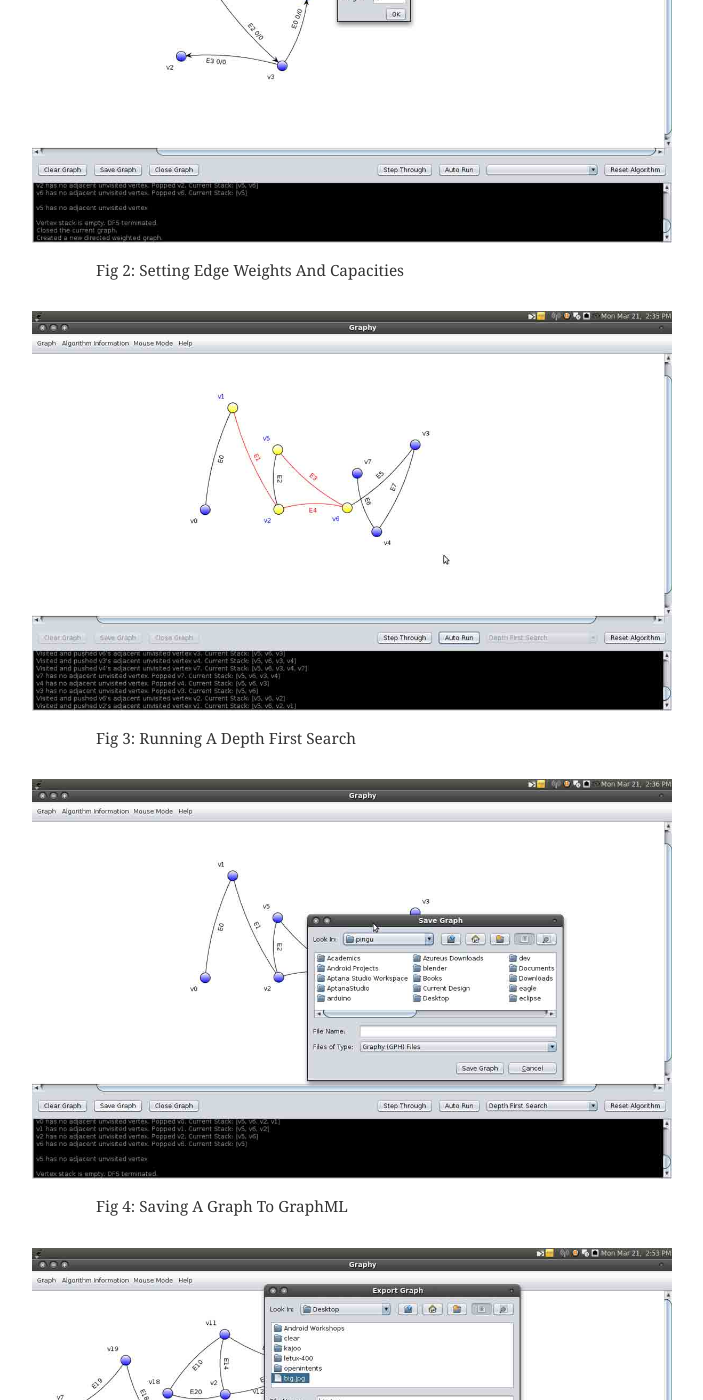
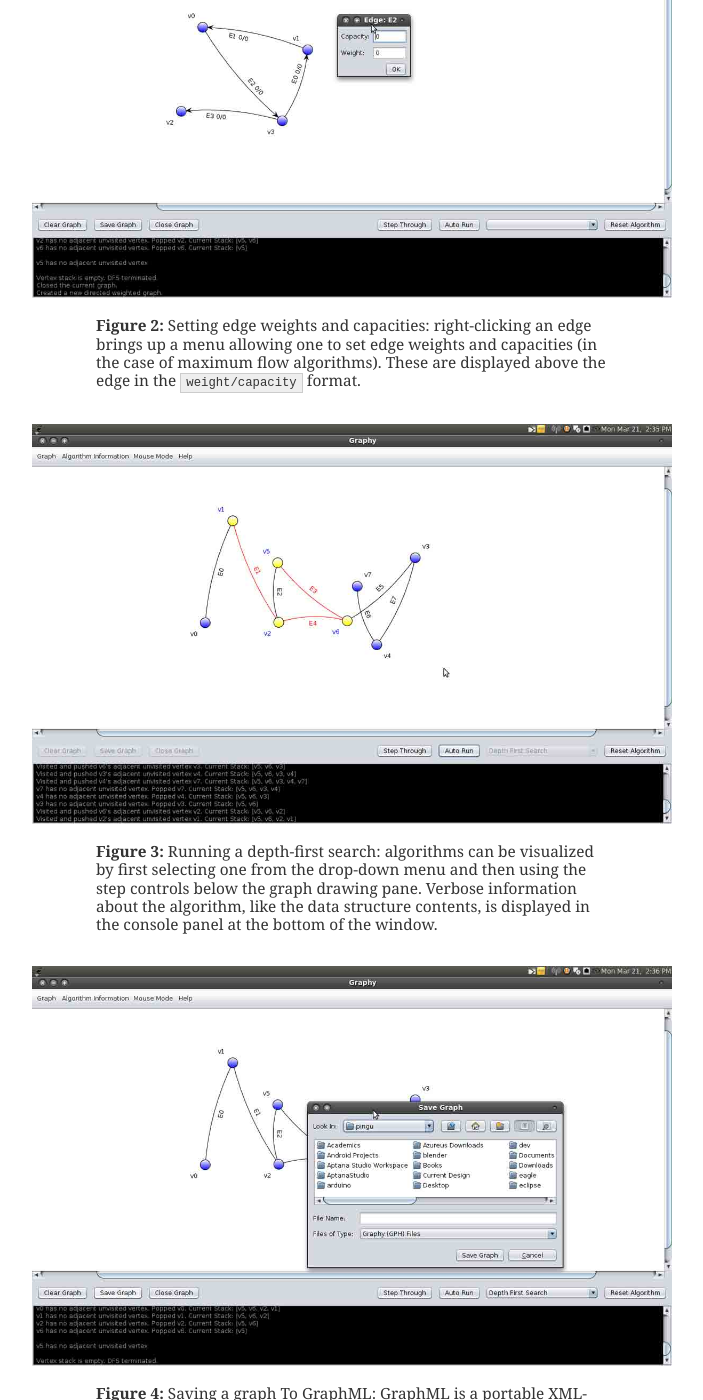
Before and after one commit to ganpatrao/ganpatrao.github.io, a Jekyll site: the page built from _posts/2011-04-03-graphy-in-studio.md, in a window 1280 px wide and 1400 px high, scrolled down 919 px. Shown: the whole window, without its empty margins (352-1055 px from the left). Built offline with Jekyll 4.4.1, drawn with Linux system fonts in a browser that asks for light colours; some of the changed text lies outside the part shown.

Commit message:
Better image captions for Graphy screenshots

```diff
--- a/_posts/2011-04-03-graphy-in-studio.md
+++ b/_posts/2011-04-03-graphy-in-studio.md
@@ -8,25 +8,25 @@ A screenshot gallery; click on a picture to enlarge it.
 
 [![Drawing graphs](/images/drawing-graphs.jpg)](/images/drawing-graphs.jpg)
 
-Fig 1: Constructing A Graph
+**Figure 1:** Constructing a graph: graphs can be directed or undirected, and can be simple or hyper-graphs (with self-loops). Once a graph type has been selected, construction involves simply selecting an element type (vertex or edge) and clicking/dragging to create it.
 {:.caption}
 
 [![Editing edges](/images/editing-edges.jpg)](/images/editing-edges.jpg)
 
-Fig 2: Setting Edge Weights And Capacities
+**Figure 2:** Setting edge weights and capacities: right-clicking an edge brings up a menu allowing one to set edge weights and capacities (in the case of maximum flow algorithms). These are displayed above the edge in the `weight/capacity` format.
 {:.caption}
 
 [![Running DFS](/images/running-dfs.jpg)](/images/running-dfs.jpg)
 
-Fig 3: Running A Depth First Search
+**Figure 3:** Running a depth-first search: algorithms can be visualized by first selecting one from the drop-down menu and then using the step controls below the graph drawing pane. Verbose information about the algorithm, like the data structure contents, is displayed in the console panel at the bottom of the window.
 {:.caption}
 
 [![Saving as GraphML](/images/saving-graphml.jpg)](/images/saving-graphml.jpg)
 
-Fig 4: Saving A Graph To GraphML
+**Figure 4:** Saving a graph To GraphML: GraphML is a portable XML-based format to store a graph as a flat text file. GraphML files can be transferred across machines, and later be opened in Graphy and continued to be edited as usual.
 {:.caption}
 
 [![Exporting as JPG](/images/exporting-jpg.jpg)](/images/exporting-jpg.jpg)
 
-Fig 5: Exporting A Graph As An Image
+**Figure 5:** Exporting a graph as an image: Graphy supports exporting graphs as JPG (a colour bitmap format) or EPS (a vector monochrome format).
 {:.caption}
```
